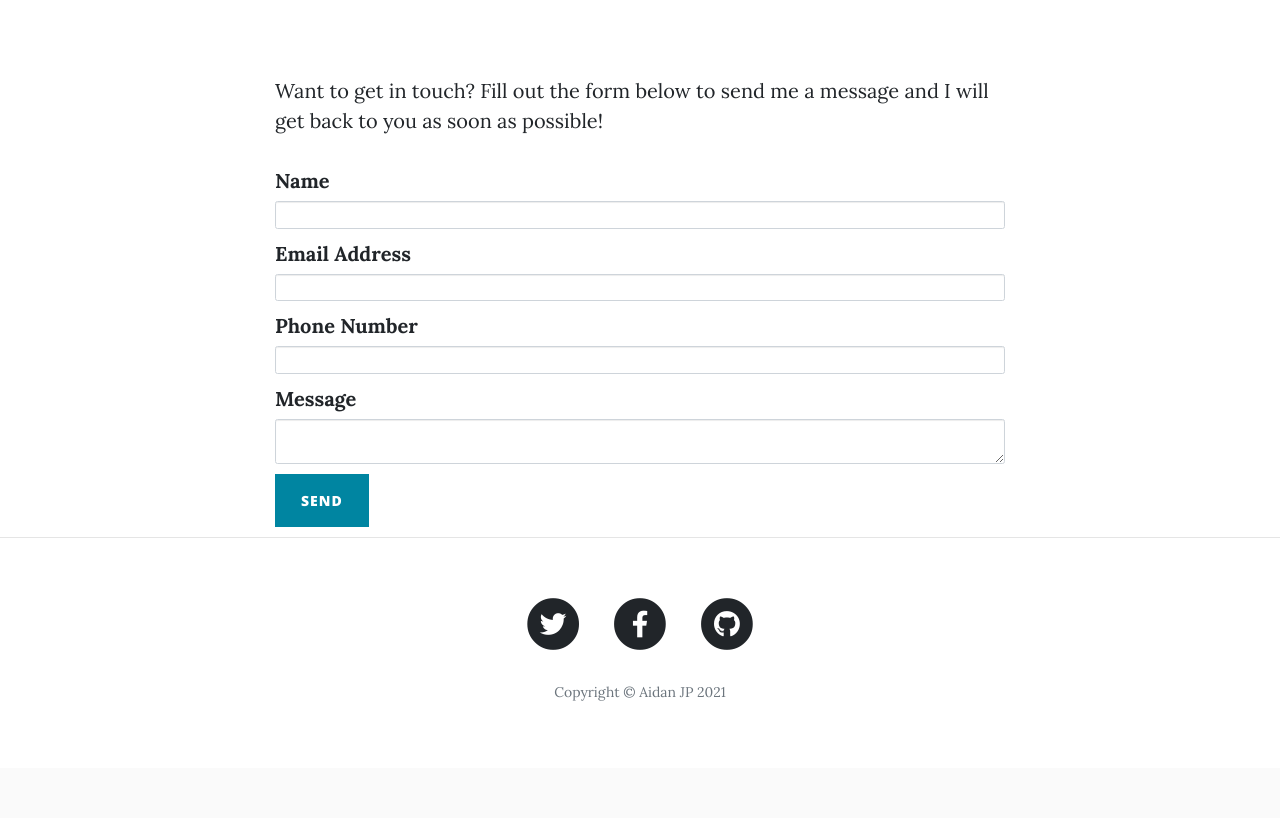
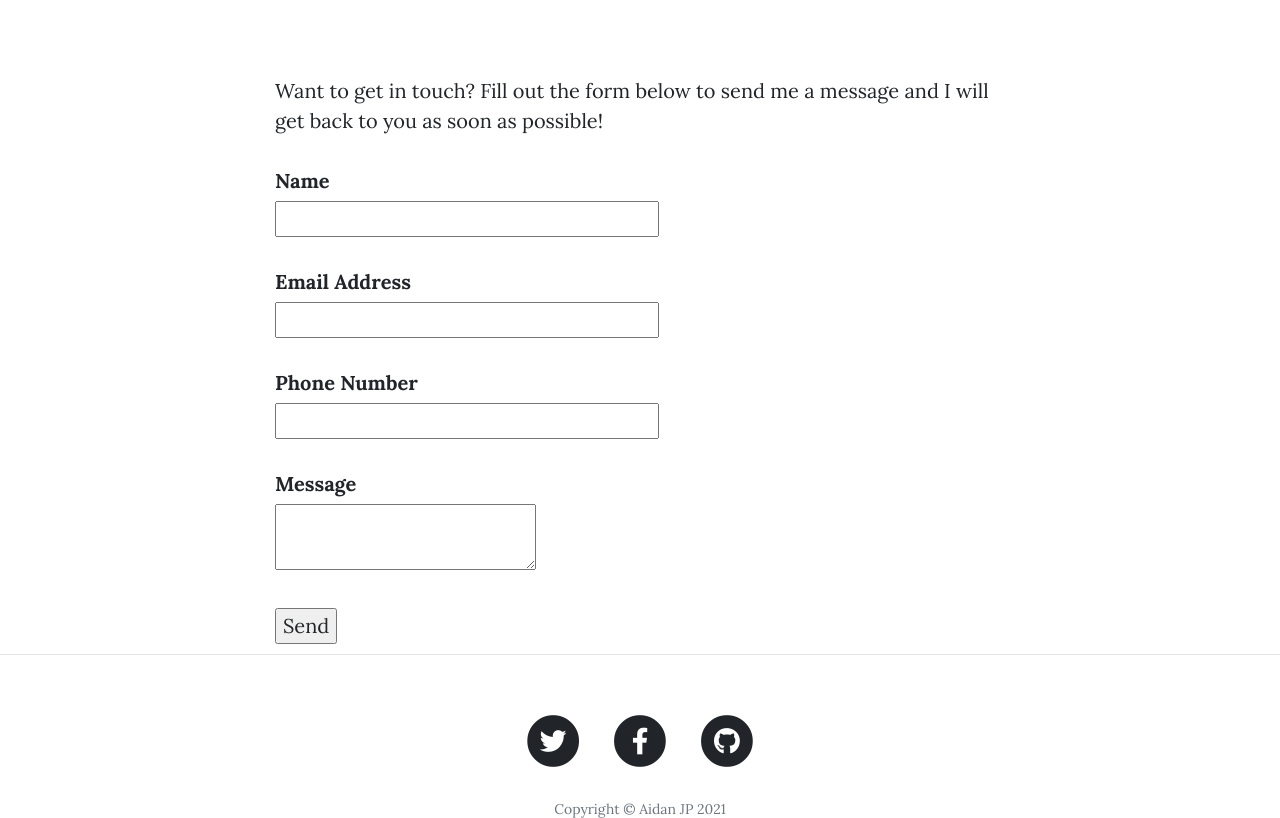
Before and after one commit to aidanjames/aidan-blog, a Flask app: page /contact in a window 1280 px wide. Shown: the part 536-1354 px from the top of the page. Before the commit the page ends 1237 px from the top, so only its background shows below. Run offline with Flask 2, Linux system fonts and the light colour scheme; some libraries are stand-ins or nearby versions.

Commit message:
Attempting to add a not quick form so I can pre-populate data. Currently broken.

```diff
--- a/templates/contact.html
+++ b/templates/contact.html
@@ -24,11 +24,42 @@
 <div class="container">
   <div class="row">
     <div class="col-lg-8 col-md-10 mx-auto">
+
       {% if not message_sent %}
       <p>Want to get in touch? Fill out the form below to send me a message and I will get back to you as soon as
         possible!</p>
-<!--      TODO Consider converting this to a not so quick form to allow pre-population of user info -->
-      {{ wtf.quick_form(form, novalidate=True, button_map={"submit": "primary"}) }}
+      <!--      TODO Consider converting this to a not so quick form to allow pre-population of user info -->
+
+      <form method="POST" action="{{ url_for('login') }}" novalidate>
+        {{ form.csrf_token }}
+        <p>
+          {{ form.name.label }} <br> {{ form.name(size=30) }}
+          {% for error in form.name.errors %}
+          <span style="color:red">{{ error }}</span>
+          {% endfor %}
+        </p>
+        <p>
+          {{ form.email.label }} <br> {{ form.email(size=30) }}
+          {% for error in form.email.errors %}
+          <span style="color:red">{{ error }}</span>
+          {% endfor %}
+        </p>
+        <p>
+          {{ form.phone.label }} <br> {{ form.phone(size=30) }}
+          {% for error in form.phone.errors %}
+          <span style="color:red">{{ error }}</span>
+          {% endfor %}
+        </p>
+        <p>
+          {{ form.message.label }} <br> {{ form.message(size=250) }}
+          {% for error in form.message.errors %}
+          <span style="color:red">{{ error }}</span>
+          {% endfor %}
+        </p>
+        {{ form.submit }}
+      </form>
+
+<!--      {{ wtf.quick_form(form, novalidate=True, button_map={"submit": "primary"}) }}-->
       {% else %}
       <p>Thanks for reaching out. I'll be in touch!</p>
       {% endif %}
```
